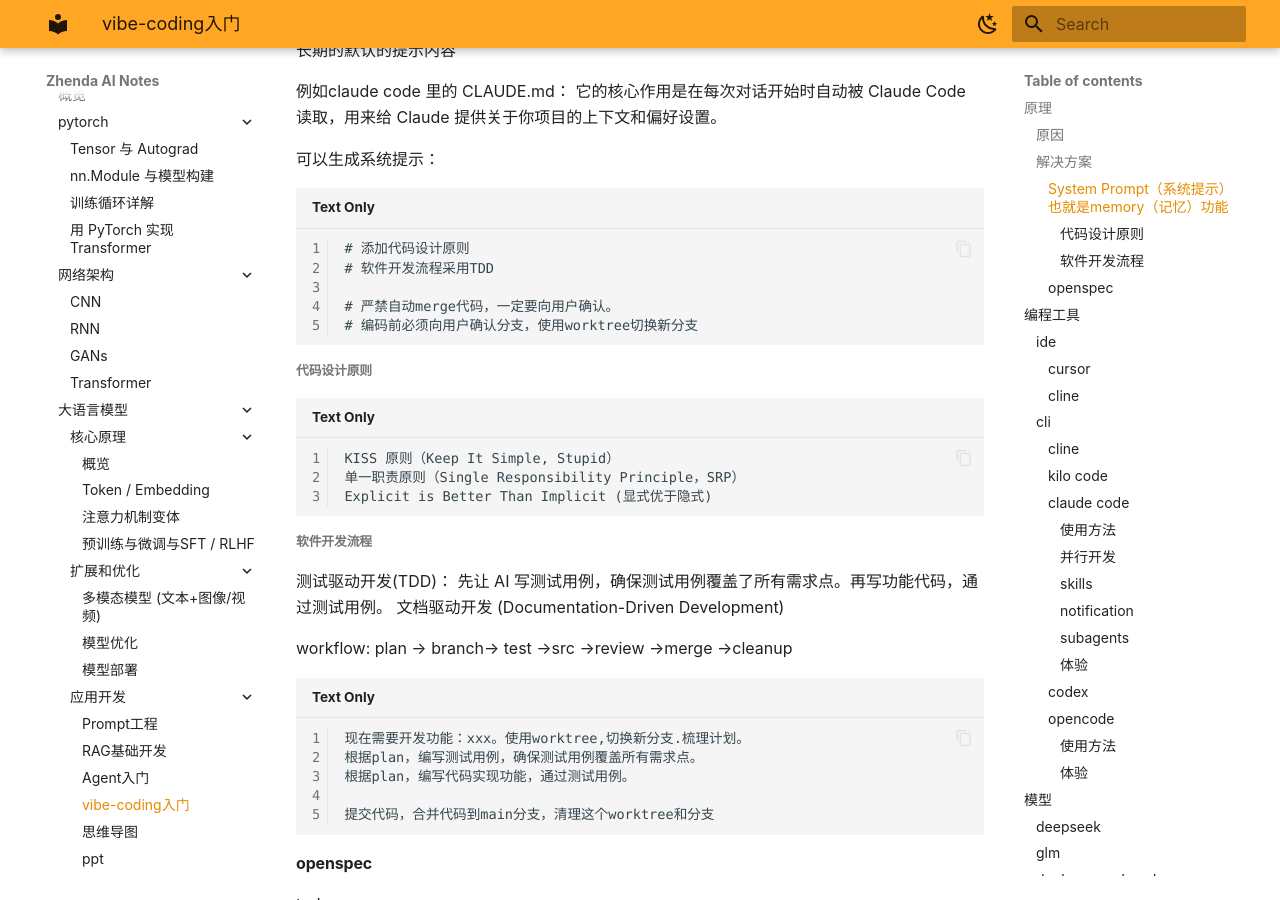
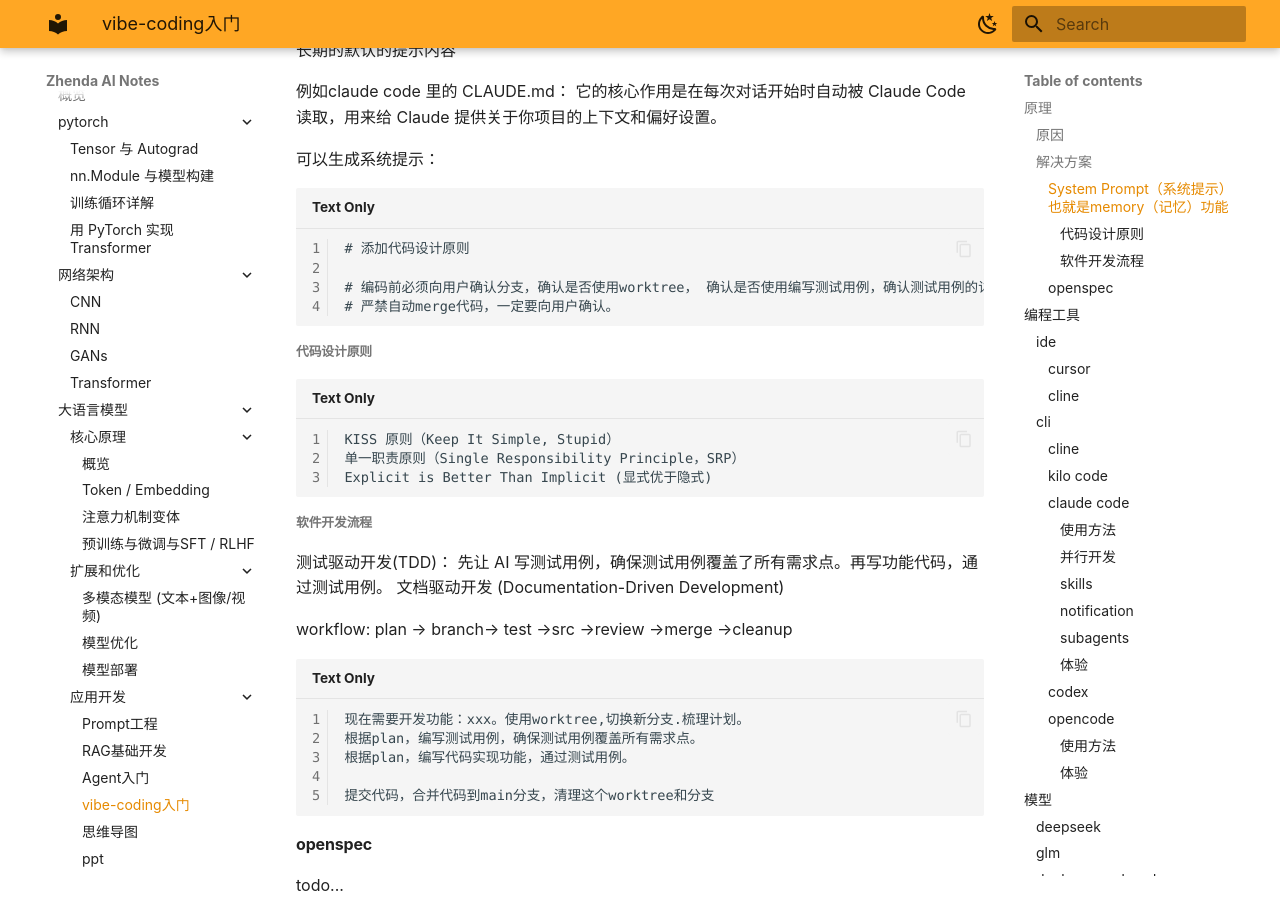
Before and after one commit to zhenda-hub/ai-note, an MkDocs documentation site: the page built from docs/dl/llm/dev/vibe-coding.md, in a window 1280 px wide and 900 px high, scrolled down 1123 px. Built offline with MkDocs 1.6.1 and Material for MkDocs 9.7.7, drawn with Linux system fonts in a browser that asks for light colours; plug-ins that fetch from the network failed and are left out.

Commit message:
Update vibe-coding.md

````diff
--- a/docs/dl/llm/dev/vibe-coding.md
+++ b/docs/dl/llm/dev/vibe-coding.md
@@ -36,10 +36,9 @@ Q: 单步准确率是90%, 完成一步测试一步，有异常仅限修改一次
 
 ```txt
 # 添加代码设计原则
-# 软件开发流程采用TDD
 
+# 编码前必须向用户确认分支，确认是否使用worktree， 确认是否使用编写测试用例，确认测试用例的详细程度
 # 严禁自动merge代码，一定要向用户确认。
-# 编码前必须向用户确认分支，使用worktree切换新分支
 ```
 
 
````
